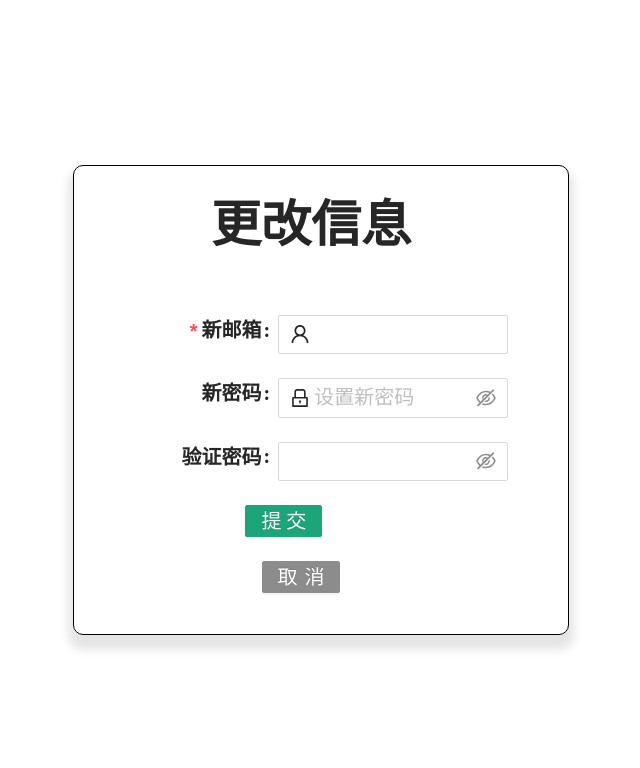
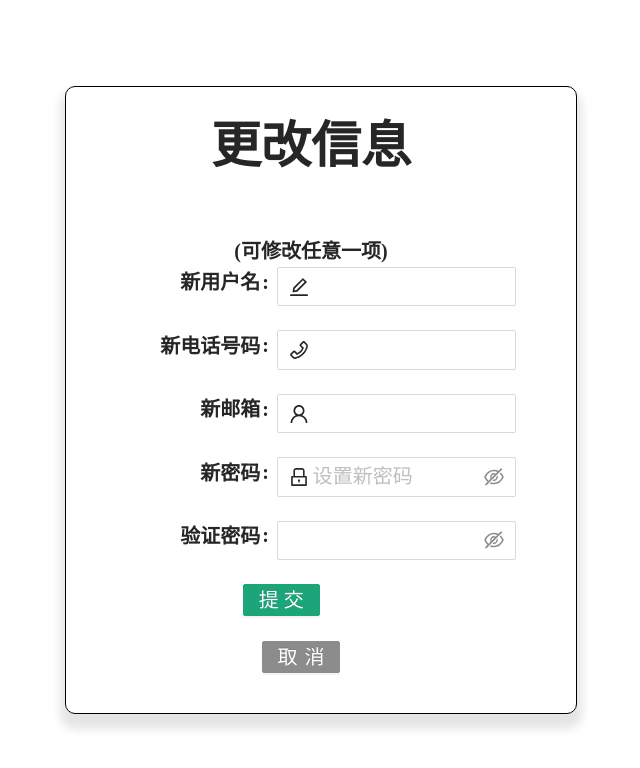
Before and after one commit to Bruce-shuai/interesting-react, a React (Create React App) app: page /update-profile in a window 1280 px wide. Shown: the top 768 px of the page, without its empty margins (319-959 px from the left). Built offline with nearby package versions, Linux system fonts and the light colour scheme; no server answers; a web font is replaced by a local one.

Commit message:
利用firebase实现用户名和手机号码

```diff
--- a/src/components/App.js
+++ b/src/components/App.js
@@ -41,6 +41,8 @@ function App() {
         <Route path="plans" element={<Plans />} />
         {/* 图片编辑页 */}
         <Route path="photo-edit" element={<PhotoEdit />} />
+        {/* 聊天室页 */}
+
         {/* 404 Not Found */}
         <Route path="*" element={<NotFound />}/>
       </Routes>
--- a/src/components/Authentication/Dashboard.js
+++ b/src/components/Authentication/Dashboard.js
@@ -13,7 +13,7 @@ export const RequireAuth = ({children, redirectTo}) => {
 
 export default function Dashboard() {
   let navigate = useNavigate();
-  const {currentUser, logout} = useAuth();
+  const {currentUser, logout, changeUserName} = useAuth();
   const [error, setError] = useState('');
   async function handleLogOut() {
     try {
@@ -27,13 +27,19 @@ export default function Dashboard() {
   return (
     <div className="auth__container">
       <div className="auth-profile">
+        <div className="cancel">  {/* 样式有待修改 */}
+          <button className="btn btn--remove"><Link to="/">&times;</Link></button>
+        </div>
         <div className="auth-profile__title">
         个人信息
         </div>
         {error && <div className="info info--error tr-2">{error}</div>}
+        {/* 这里的样式有待修改 */}
+        <div><strong>用户名:</strong>{currentUser?.displayName}</div>
+        <div><strong>手机号码:</strong>{currentUser?.phoneNumber}</div>
         <div><strong>邮箱:</strong>{currentUser?.email}</div>
         <button className="btn btn--hollow mt-1">    {/* 这里的样式有待修改 */}
-          <Link to="/update-profile">更改个人账户</Link>
+          <Link to="/update-profile">编辑信息</Link>
         </button>
         <button className="btn btn--hollow mt-1" onClick={() => {handleLogOut()}}>退出账户</button>
       </div>
--- a/src/components/Authentication/UpdateProfile.js
+++ b/src/components/Authentication/UpdateProfile.js
@@ -1,6 +1,6 @@
 import {useState} from 'react';
 import { Form, Input, Button, Checkbox } from 'antd';
-import { UserOutlined, LockOutlined } from '@ant-design/icons';
+import { UserOutlined, LockOutlined, EditOutlined, PhoneOutlined } from '@ant-design/icons';
 import { Link } from 'react-router-dom';
 import { useAuth } from '../../context/AuthContext';
 import { useNavigate } from "react-router-dom";
@@ -10,13 +10,22 @@ export default function UpdateProfile() {
   const [error, setError] = useState('')
   const [success, setSuccess] = useState('')
   const [loading, setLoading] = useState(false)
-  const {currentUser, updateEmail, updatePassword} = useAuth();
-  const onFinish = ({email, password}) => {
+  const {currentUser, updateEmail, updatePassword, changeUserInfo} = useAuth();
+  const onFinish = ({email, password, displayName, phoneNumber}) => {
     setError('');
     setSuccess('');
     setLoading(true)
     // 这里的内容很有意思  要使用 Promise.All
     const promises = [];
+    if (displayName !== currentUser?.displayName && phoneNumber !== currentUser?.phoneNumber) {
+      /* 更新用户信息 */
+      const newUserInfo = {
+        displayName,
+        phoneNumber
+      }
+      console.log('newUserInfo', newUserInfo);
+      promises.push(changeUserInfo(newUserInfo))
+    }
     if (email !== currentUser.email) {
       promises.push(updateEmail(email))
     }
@@ -60,12 +69,37 @@ export default function UpdateProfile() {
           onFinish={onFinish}
           onFinishFailed={onFinishFailed}
         >
+        <div className="ta-center">(可修改任意一项)</div>
+        <Form.Item
+          label="新用户名"
+          name="displayName"
+          rules={[
+            {
+              required: false,
+              message: '请输入你的用户名!',
+            },
+          ]}
+        >
+          <Input prefix={<EditOutlined className="site-form-item-icon" />} placeholder={`${currentUser ? currentUser.displayName : ''}`}/>
+        </Form.Item>
+        <Form.Item
+          label="新电话号码"
+          name="phoneNumber"
+          rules={[
+            {
+              required: false,
+              message: '请输入你的电话号码!',
+            },
+          ]}
+        >
+          <Input prefix={<PhoneOutlined className="site-form-item-icon" />} placeholder={`${currentUser ? currentUser.phoneNumber : ''}`}/>
+        </Form.Item>
         <Form.Item
           label="新邮箱"
           name="email"
           rules={[
             {
-              required: true,
+              required: false,
               message: '请输入你的邮箱!',
             },
           ]}
--- a/src/components/HomePage.js
+++ b/src/components/HomePage.js
@@ -1,10 +1,11 @@
 import React, {useState} from 'react'
 import {Link} from 'react-router-dom';
+import { useAuth } from '../context/AuthContext';
 import { UserOutlined, FormOutlined, MessageOutlined, InstagramOutlined, FolderOpenOutlined, RobotOutlined } from '@ant-design/icons';
 export default function HomePage() {
 
   const [open, setOpen] = useState(false);
-
+  const {currentUser} = useAuth();
   function handleClickOpen() {
     setOpen(!open);
   }
@@ -20,7 +21,7 @@ export default function HomePage() {
           <li className="home__user_info-item">用户信息</li>
         </div>
       </div>
-      <div className="home__title">帅得乱七八糟</div>
+      <div className="home__title">欢迎用户：{`${currentUser.displayName}`}</div>
       <div className="home__content">
         <button className="btn btn--hollow"><FormOutlined /><Link to="/plans" className="font-color-black">计划列表</Link></button>
         <button className="btn btn--hollow"><InstagramOutlined /><Link to="/photo-edit" className="font-color-black">图片编辑</Link></button>
--- a/src/context/AuthContext.js
+++ b/src/context/AuthContext.js
@@ -1,4 +1,4 @@
-import React, {useState, useEffect, useContext} from 'react'
+import React, {useState, useEffect, useContext, useMemo} from 'react'
 import {auth} from '../firebase';
 
 // 为了让用户认证效果全局有效，必须使用context
@@ -14,6 +14,12 @@ export const useAuth = () => {
 export default function AuthProvider({children}) {
   const [currentUser, setCurrentUser] = useState();
   const [loading, setLoading] = useState(true);
+
+  // 更新用户信息(用户名和手机号码)
+  function changeUserInfo(nameAndPhone) {
+    const user = currentUser;
+    return user.updateProfile(nameAndPhone);
+  }
 
   function signup(email, password) {
     // 会返回一个promise...
@@ -43,10 +49,21 @@ export default function AuthProvider({children}) {
     })
     return unsubscribe;
     // 由于[] 是 空数组。则只会在组件被销毁的时候，这个返回值(unsubscribe)才会被执行
-  }, [])
+  }, [])  /* 这里原来是[] 现在换成了[currentUser]*/
+
+
+  // TODO:新增加的内容 可能有待修改...
+  const changeUser = useMemo(() => {return currentUser}, [currentUser?.displayName])
+  useEffect(() => {
+    setCurrentUser(changeUser);
+  }, [changeUser])
+
+
+
 
   const value = {
     currentUser,        // 用户信息
+    changeUserInfo,     // 更改用户信息
     signup,             // 注册方法
     login,              // 登录方法
     logout,             // 退出方法
--- a/src/css/single-style.css
+++ b/src/css/single-style.css
@@ -5,6 +5,10 @@
 
 .mt-1 {
   margin-top: 1em;
+}
+
+.tr-1 {
+  transform: translate(10px);
 }
 
 .tr-2 {
```
Also changed, not shown: 1 other file (tests, documents, lock files or other folders).
